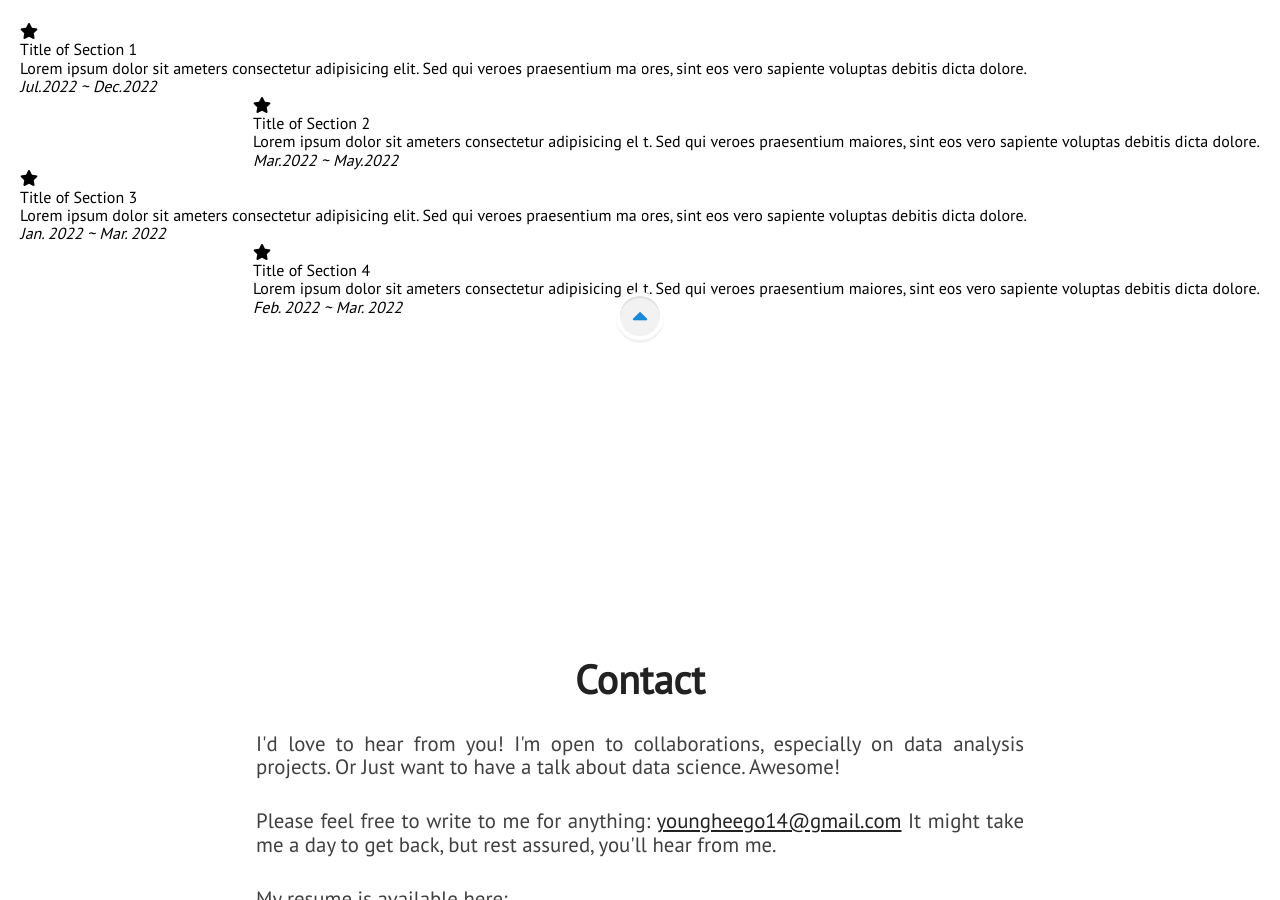
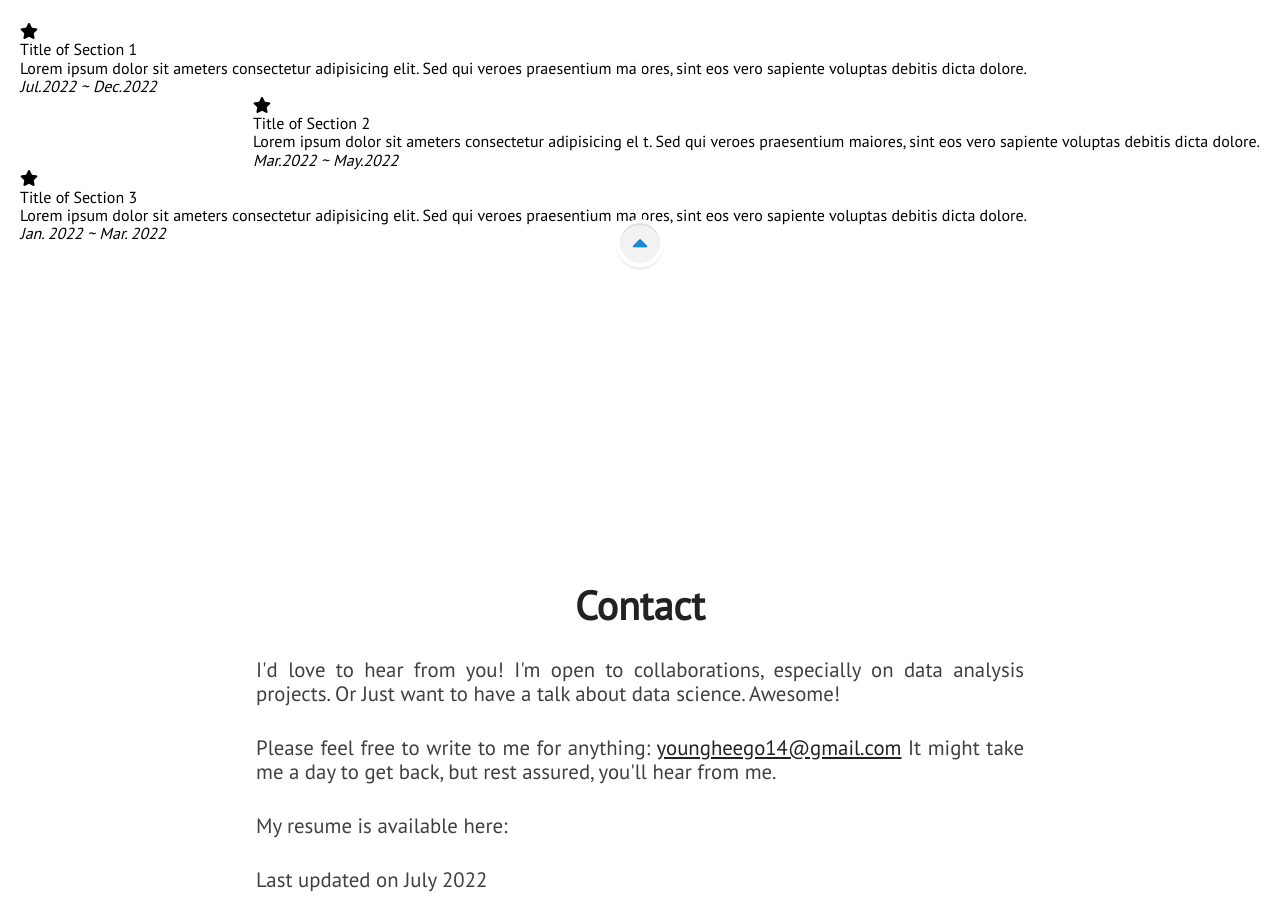
Before and after one commit to YoungheeGGO/YoungheeGGo.github.io, a Jekyll site: the page built from index.html, in a window 1280 px wide and 900 px high, scrolled down 3858 px. Built offline with Jekyll 4.4.1, drawn with Linux system fonts in a browser that asks for light colours; nearby versions of some CDN libraries.

Commit message:
Update blogs.html

```diff
--- a/_includes/blogs.html
+++ b/_includes/blogs.html
@@ -58,20 +58,6 @@
         </div>
       </section__>
     </div>
-    <div class="row row-2">
-      <section__>
-        <i class="icon fas fa-star"></i>
-        <div class="details">
-          <span class="title">Title of Section 4</span>
-          <!--<span>4th Jan 2021</span>-->
-        </div>
-        <p>Lorem ipsum dolor sit ameters consectetur adipisicing elit. Sed qui veroes praesentium maiores, sint eos vero sapiente voluptas debitis dicta dolore.</p>
-        <div class="bottom">
-          <!--<a href="#">Read more</a>-->
-          <i>Feb. 2022 ~ Mar. 2022</i>
-        </div>
-      </section__>
-    </div>
 
 
   </div>
```
